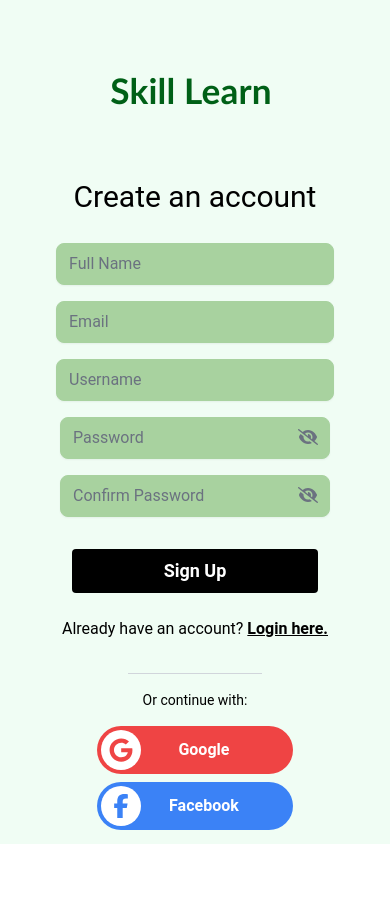
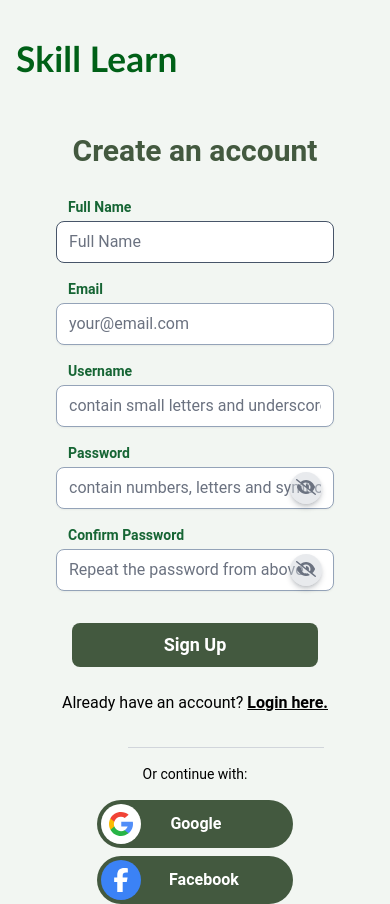
Before and after one commit to Skill-Learn-Final/Front-End, a React (Create React App) app in the folder with-react/: page /signup in a window 390 px wide. Before the commit the page ends 844 px from the top, so only its background shows below. Built offline with nearby package versions, Linux system fonts and the light colour scheme.

Commit message:
updated login and registration interface
login interface re-done
registration interface re-done
added colours on the tailwind.config

```diff
--- a/with-react/src/components/Divider/index.js
+++ b/with-react/src/components/Divider/index.js
@@ -1,9 +1,11 @@
 import React from "react";
 
-export const Divider = ({ type = "hor" }) => {
+export const Divider = ({ type = "hor", className }) => {
   if (type === "ver") {
     return <span className="h-full border-l border-gray-300"></span>;
   } else {
-    return <hr className="border-t border-gray-300 my-4 mx-24" />;
+    return (
+      <hr className={`border-t border-gray-300 my-4 mx-24 ${className}`} />
+    );
   }
 };
--- a/with-react/src/components/MVisuals/index.js
+++ b/with-react/src/components/MVisuals/index.js
@@ -1,3 +1 @@
 export { default as TextLogo } from "./TextLogo";
-export { default as Slider } from "./Slider";
-export { default as SignMedia } from "./SignMedia";
--- a/with-react/src/components/UserDetailInput/index.js
+++ b/with-react/src/components/UserDetailInput/index.js
@@ -5,6 +5,7 @@ import { faEye, faEyeSlash } from "@fortawesome/free-solid-svg-icons";
 export const UserDetailInput = ({
   id,
   type,
+  label,
   value,
   onChange,
   autoComplete,
@@ -21,10 +22,9 @@ export const UserDetailInput = ({
     setShowPassword(!showPassword);
   };
 
-  const inputClasses = `w-full border-green_200 px-3 py-2 rounded-lg shadow-sm focus:outline-none focus:shadow-outline-blue border-[1px] focus:border-green-700 ${
+  const inputClasses = `w-full border-2 border-slate-400 px-3 py-2 rounded-lg shadow-sm focus:shadow-md focus:shadow-dark_green border-[1px] focus:border-slate-600 ${
     size === "sm" ? "text-sm" : "text-base"
   }`;
-
   return (
     <div className="relative">
       {icon && (
@@ -32,26 +32,39 @@ export const UserDetailInput = ({
           {icon}
         </div>
       )}
+      <label
+        htmlFor={id}
+        className="block text-left text-green-800 text-sm font-semibold mb-1  pl-3"
+      >
+        {label}
+      </label>
+      <div>
         <input
           id={id}
-        type={type === "password" ? (showPassword ? "text" : "password") : type}
+          type={
+            type === "password" ? (showPassword ? "text" : "password") : type
+          }
           value={value}
           onChange={onChange}
           autoComplete={autoComplete}
           disabled={disabled}
           required={required}
-        placeholder={props.label}
           className={`
-          ${variant === "filled" ? "bg-green_200" : ""}
+            ${variant === "filled" ? "bg-white  " : ""}
             ${inputClasses}
             ${icon ? "pl-10" : ""}
           `}
+          {...props}
         />
         {type === "password" && (
-        <div className="absolute inset-y-0 right-0 pr-3 flex items-center">
+          <div className="absolute inset-y-0 right-0 pr-3 flex items-center mt-6">
             <button
               type="button"
-            className="bg-transparent text-gray-500 hover:text-gray-700 focus:outline-none focus:text-gray-700"
+              className={`h-8 w-8 ${
+                !showPassword
+                  ? "bg-gray-300/50 text-gray-500  hover:bg-gray-400 focus:bg-gray-400 hover:text-gray-100 focus:text-gray-100 "
+                  : "bg-medium_green text-faint_green shadow-green-900/20 focus:bg-green-900/50 hover:bg-green-900/50"
+              }  p-1 rounded-radius50  focus:outline-none shadow-gray-900/20 shadow-md `}
               onClick={handleClickShowPassword}
               disabled={disabled}
             >
@@ -64,5 +77,6 @@ export const UserDetailInput = ({
           </div>
         )}
       </div>
+    </div>
   );
 };
--- /dev/null
+++ b/with-react/src/components/common/GoogleLogo.js
@@ -0,0 +1,38 @@
+import React from "react";
+import { Divider } from "components";
+
+const GoogleLogo = ({ width, height }) => {
+  return (
+    <div className="relative inline-block bg-white rounded-radius50 p-2">
+      <div className="absolute -top-[6px] -left-[6px] w-9 h-9" />
+      <div className="z-10">
+        <svg
+          xmlns="http://www.w3.org/2000/svg"
+          viewBox="0 0 512 512"
+          id="google"
+          width="24"
+          height="24"
+        >
+          <path
+            fill="#fbbb00"
+            d="M113.47 309.408 95.648 375.94l-65.139 1.378C11.042 341.211 0 299.9 0 256c0-42.451 10.324-82.483 28.624-117.732h.014L86.63 148.9l25.404 57.644c-5.317 15.501-8.215 32.141-8.215 49.456.002 18.792 3.406 36.797 9.651 53.408z"
+          ></path>
+          <path
+            fill="#518ef8"
+            d="M507.527 208.176C510.467 223.662 512 239.655 512 256c0 18.328-1.927 36.206-5.598 53.451-12.462 58.683-45.025 109.925-90.134 146.187l-.014-.014-73.044-3.727-10.338-64.535c29.932-17.554 53.324-45.025 65.646-77.911h-136.89V208.176h245.899z"
+          ></path>
+          <path
+            fill="#28b446"
+            d="m416.253 455.624.014.014C372.396 490.901 316.666 512 256 512c-97.491 0-182.252-54.491-225.491-134.681l82.961-67.91c21.619 57.698 77.278 98.771 142.53 98.771 28.047 0 54.323-7.582 76.87-20.818l83.383 68.262z"
+          ></path>
+          <path
+            fill="#f14336"
+            d="m419.404 58.936-82.933 67.896C313.136 112.246 285.552 103.82 256 103.82c-66.729 0-123.429 42.957-143.965 102.724l-83.397-68.276h-.014C71.23 56.123 157.06 0 256 0c62.115 0 119.068 22.126 163.404 58.936z"
+          ></path>
+        </svg>
+      </div>
+    </div>
+  );
+};
+
+export default GoogleLogo;
--- /dev/null
+++ b/with-react/src/components/common/SocialLogin.js
@@ -0,0 +1,31 @@
+import React from "react";
+import GoogleLogo from "./GoogleLogo";
+import { FontAwesomeIcon } from "@fortawesome/react-fontawesome";
+import { faFacebookF } from "@fortawesome/free-brands-svg-icons";
+
+const SocialLogin = (id) => {
+  return (
+    <div className="grid grid-rows-2 grid-cols-2 items-center pt-4 gap-2 justify-items-center">
+      <button
+        className="w-full sm:w-3/5 flex col-span-1 sm:col-span-2 bg-dark_green hover:bg-green-900/80 rounded-full mx-2 p-1 items-center"
+        onClick={() => {}}
+      >
+        <GoogleLogo />
+
+        <p className="w-7/12 text-white font-semibold">Google</p>
+      </button>
+      <button
+        className="w-full sm:w-3/5 flex col-span-1 sm:col-span-2 bg-dark_green hover:bg-green-900/80 rounded-full mx-2 p-1 items-center"
+        onClick={() => {}}
+      >
+        <FontAwesomeIcon
+          icon={faFacebookF}
+          className="h-6 w-6 p-2 text-white bg-blue-500 rounded-full mr-2"
+        />
+        <p className="w-7/12 text-white font-semibold">Facebook</p>
+      </button>
+    </div>
+  );
+};
+
+export default SocialLogin;
--- a/with-react/src/components/index.js
+++ b/with-react/src/components/index.js
@@ -20,6 +20,7 @@ import { Footer } from "./Footer";
 import { UserDetailInput } from "./UserDetailInput";
 import { CircleGroup } from "./CircleGroup";
 import { Divider } from "./Divider";
+import GoogleLogo from "./common/GoogleLogo";
 export {
   Column,
   Datepicker,
@@ -43,4 +44,5 @@ export {
   UserDetailInput,
   CircleGroup,
   Divider,
+  GoogleLogo,
 };
--- a/with-react/src/pages/AccountInfo.jsx
+++ b/with-react/src/pages/AccountInfo.jsx
@@ -9,7 +9,7 @@ const AccountInfo = (userid) => {
     setActiveTab(tab);
   };
   return (
-    <Column className="bg-light_green flex flex-col font-inter items-center justify-start mx-[auto] w-[100%]">
+    <Column className="bg-faint_green flex flex-col font-inter items-center justify-start mx-[auto] w-[100%]">
       <NavBarP />
       <div className="w-2/3 h-fit sm:w-full flex flex-wrap justify-evenly items-center p-10">
         <div className="w-full h-screen ">
--- a/with-react/src/pages/Login.jsx
+++ b/with-react/src/pages/Login.jsx
@@ -1,10 +1,8 @@
 import React, { useState } from "react";
 import { TextLogo } from "../components/MVisuals";
 import { Link } from "react-router-dom";
-import { Facebook, Google } from "@mui/icons-material";
-import { Column, Row, Divider, UserDetailInput, CircleGroup } from "components";
-import { FontAwesomeIcon } from "@fortawesome/react-fontawesome";
-import { faFacebookF, faGoogle } from "@fortawesome/free-brands-svg-icons";
+import { Column, Row, Divider, UserDetailInput } from "components";
+import SocialLogin from "components/common/SocialLogin";
 
 const Login = () => {
   const [username, setUsername] = useState("");
@@ -25,23 +23,28 @@ const Login = () => {
 
   return (
     <React.Fragment>
-      <div class="w-full flex flex-wrap bg-green-50">
+      <div className="h-screen bg-faint_green">
+        <div className="w-full  h-fit flex flex-wrap bg-faint_green">
           {/* <!-- Login Section --> */}
-        <Column class="w-1/2 h-screen sm:w-full md:w-full  flex flex-col">
-          <Row class="flex justify-center md:justify-start pt-12 md:pl-12 ">
+          <Column className="w-1/2  sm:w-full md:w-full  flex flex-col">
+            <Row className="flex justify-center md:justify-start pt-12 md:pl-12 ">
               <Link
                 to="/"
                 component="a"
-              class="text-white font-bold text-xl  p-4"
+                className="text-white font-bold text-xl  p-4"
               >
                 {TextLogo(2.2)}
               </Link>
             </Row>
-
-          <Row class="flex flex-col justify-center md:justify-start my-auto pt-8 md:pt-0 px-8 md:px-24 lg:px-32">
-            <p class="w-full text-center text-3xl">Welcome back.</p>
-            <form class="flex flex-col pt-3 md:pt-8" onsubmit={handleSubmit}>
-              <div class="flex flex-col pt-4 px-6">
+            <Row className="flex flex-col justify-center md:justify-start my-auto pt-8 md:pt-0 px-8 md:px-24 lg:px-32">
+              <p className="w-full text-center font-semibold text-dark_green text-3xl">
+                Welcome back.
+              </p>
+              <form
+                className="flex flex-col pt-3 md:pt-8"
+                onsubmit={handleSubmit}
+              >
+                <div className="flex flex-col pt-4 px-6">
                   <UserDetailInput
                     label="Email"
                     type="email"
@@ -49,13 +52,13 @@ const Login = () => {
                     onChange={handleUsernameChange}
                     id="email"
                     placeholder="your@email.com"
+                    autoFocus
                   />
                 </div>
-
-              <div class="flex flex-col pt-4 px-6">
+                <div className="flex flex-col pt-4 px-6">
                   <UserDetailInput
-                  id="password1"
-                  Label="Password"
+                    id="pass-word"
+                    label="Password"
                     type="password"
                     value={password}
                     onChange={handlePasswordChange}
@@ -63,17 +66,16 @@ const Login = () => {
                     autoComplete="password"
                   />
                 </div>
-
                 <button
                   type="submit"
-                class="bg-black text-white font-bold text-lg rounded hover:bg-gray-900 hover:border-b-4 hover:border-green-500 hover:pb-[3.5px] p-2 mt-8 mx-10"
+                  className="bg-dark_green text-white font-bold text-lg rounded-lg hover:bg-green-900/80 focus:bg-dark_green p-2 mt-8 mx-6"
                 >
                   Log In
                 </button>
               </form>
               <div className="text-center ">
-              <div class="text-center pt-12 pb-6">
-                <p>
+                <div className="text-center pt-12 pb-6">
+                  <p className>
                     Don't have an account?{" "}
                     <Link
                       to="/signup"
@@ -85,40 +87,19 @@ const Login = () => {
                 </div>
                 <Divider />
                 <p className="text-sm">Or continue with:</p>
-              <div className="grid grid-rows-2 grid-cols-2 items-center pt-4 gap-2 justify-items-center">
-                <button
-                  className="w-full sm:w-3/5 flex col-span-1 sm:col-span-2 bg-red-500 hover:bg-red-700 rounded-full mx-2 p-1 items-center"
-                  onClick={() => {}}
-                >
-                  <FontAwesomeIcon
-                    icon={faGoogle}
-                    className="h-6 w-6 p-2 bg-white text-red-500 rounded-full mr-2"
-                  />
-                  <p className="w-7/12 text-white font-semibold">Google</p>
-                </button>
-                <button
-                  className="w-full sm:w-3/5 flex col-span-1 sm:col-span-2 bg-blue-500 hover:bg-blue-700 rounded-full mx-2 p-1 items-center"
-                  onClick={() => {}}
-                >
-                  <FontAwesomeIcon
-                    icon={faFacebookF}
-                    className="h-6 w-6 p-2 bg-white text-blue-500 rounded-full mr-2"
-                  />
-                  <p className="w-7/12 text-white font-semibold">Facebook</p>
-                </button>
-              </div>
+                <SocialLogin />
               </div>
             </Row>
           </Column>
-
           {/* <!-- Image Section --> */}
-        <div class="w-1/2 h-screen sm:hidden md:hidden lg:block relative">
-          <div class="absolute inset-0 bg-gradient-to-l from-transparent to-green-50"></div>
+          <div className="w-1/2 h-screen sm:hidden md:hidden lg:block relative">
+            <div className="absolute inset-0 bg-gradient-to-l from-transparent to-faint_green"></div>
             <img
-            class="object-cover w-full h-screen"
+              className="object-cover w-full h-screen"
               src="https://source.unsplash.com/random/600x800"
               alt="login decoration"
             />
+          </div>
         </div>
       </div>
     </React.Fragment>
--- a/with-react/src/pages/Signup.jsx
+++ b/with-react/src/pages/Signup.jsx
@@ -1,10 +1,8 @@
 import React, { useState } from "react";
 import { TextLogo } from "../components/MVisuals";
-import { Facebook, Google } from "@mui/icons-material";
 import { Link } from "react-router-dom";
 import { Column, Row, UserDetailInput, Divider } from "components";
-import { FontAwesomeIcon } from "@fortawesome/react-fontawesome";
-import { faFacebookF, faGoogle } from "@fortawesome/free-brands-svg-icons";
+import SocialLogin from "components/common/SocialLogin";
 
 const Signup = ({ onClose }) => {
   const [fullName, setFullName] = useState("");
@@ -40,21 +38,23 @@ const Signup = ({ onClose }) => {
 
   return (
     <React.Fragment>
-      <div className="w-full h-max flex flex-wrap bg-green-50">
+      <div className="h-screen bg-faint_green">
+        <div className="w-full h-fit flex flex-wrap bg-faint_green">
           {/* <!-- Login Section --> */}
-        <Column className="w-1/2 h-screen sm:w-full md:w-3/4  flex flex-col">
-          <Row className="flex justify-center md:justify-start pt-12 md:pl-12 md:-mb-24">
+          <Column className="w-1/2 sm:w-full md:w-full  flex flex-col">
+            <Row className="flex justify-start pt-4">
               <Link
                 to="/"
                 component="a"
-              className="text-white font-bold text-xl  p-4"
+                className="text-white font-bold text-xl text-left  p-4"
               >
                 {TextLogo(2.2)}
               </Link>
             </Row>
-
-          <Row className="flex flex-col justify-center md:justify-start my-auto pt-8 md:pt-0 px-8 md:px-24 lg:px-32">
-            <p className="w-full text-center text-3xl">Create an account</p>
+            <Row className="flex flex-col justify-center md:justify-start my-auto pt-8  px-8 lg:px-32">
+              <p className="w-full text-center font-semibold text-dark_green text-3xl">
+                Create an account
+              </p>
               <form
                 className="flex flex-col pt-3 md:pt-8"
                 onsubmit={handleSubmit}
@@ -64,8 +64,10 @@ const Signup = ({ onClose }) => {
                     label="Full Name"
                     type="text"
                     value={fullName}
+                    placeholder="Full Name"
                     onChange={handlefullNameChange}
                     autoComplete="name"
+                    autoFocus
                   />
                 </div>
                 <div className="flex flex-col pt-4 px-6">
@@ -74,6 +76,7 @@ const Signup = ({ onClose }) => {
                     label="Email"
                     type="email"
                     value={email}
+                    placeholder="your@email.com"
                     onChange={handleEmailChange}
                     autoComplete="email"
                   />
@@ -84,40 +87,40 @@ const Signup = ({ onClose }) => {
                     label="Username"
                     type="text"
                     value={username}
+                    placeholder="contain small letters and underscore only."
                     onChange={handleUsernameChange}
                     autoComplete="username"
                   />
                 </div>
-              <div className="flex flex-row md:flex-col sm:flex-col xs:flex-col pt-4 px-6">
-                <div className="flex-1 px-1 ">
+                <div className="flex flex-col pt-4 px-6">
                   <UserDetailInput
                     id="pass-word"
                     label="Password"
                     type="password"
                     value={password}
+                    placeholder="contain numbers, letters and symbols."
                     onChange={handlePasswordChange}
                     autoComplete="new-password"
                   />
                 </div>
-                <div className="flex-1 px-1 md:pt-4 sm:pt-4 xs:pt-4 ">
+                <div className="flex flex-col pt-4 px-6">
                   <UserDetailInput
                     id="confirm-password"
                     label="Confirm Password"
                     type="password"
                     value={confirmPassword}
+                    placeholder="Repeat the password from above."
                     onChange={handleConfirmPasswordChange}
                     autoComplete="new-password"
                   />
                 </div>
-              </div>
                 <button
                   type="submit"
-                className="bg-black text-white font-bold text-lg rounded hover:bg-gray-900 hover:border-b-4 hover:border-green-500 hover:pb-[3.5px] p-2 mt-8 mx-10"
+                  className="bg-dark_green text-white font-bold text-lg rounded-lg hover:bg-green-900/80 focus:bg-dark_green p-2 mt-8 mx-10"
                 >
                   Sign Up
                 </button>
               </form>
-
               <div className="text-center ">
                 <div className="text-center pt-6 pb-4">
                   <p>
@@ -132,35 +135,13 @@ const Signup = ({ onClose }) => {
                 </div>
                 <Divider type="hor" className="w-3/5" />
                 <p className="text-sm">Or continue with:</p>
-              <div className="grid grid-rows-2 grid-cols-2 items-center pt-4 gap-2 justify-items-center">
-                <button
-                  className="w-full sm:w-3/5 flex col-span-1 sm:col-span-2 bg-red-500 hover:bg-red-700 rounded-full mx-2 p-1 items-center"
-                  onClick={() => {}}
-                >
-                  <FontAwesomeIcon
-                    icon={faGoogle}
-                    className="h-6 w-6 p-2 bg-white text-red-500 rounded-full mr-2"
-                  />
-                  <p className="w-7/12 text-white font-semibold">Google</p>
-                </button>
-                <button
-                  className="w-full sm:w-3/5 flex col-span-1 sm:col-span-2 bg-blue-500 hover:bg-blue-700 rounded-full mx-2 p-1 items-center"
-                  onClick={() => {}}
-                >
-                  <FontAwesomeIcon
-                    icon={faFacebookF}
-                    className="h-6 w-6 p-2 bg-white text-blue-500 rounded-full mr-2"
-                  />
-                  <p className="w-7/12 text-white font-semibold">Facebook</p>
-                </button>
-              </div>
+                <SocialLogin />
               </div>
             </Row>
           </Column>
-
           {/* <!-- Image Section --> */}
           <div className="w-1/2 h-screen sm:hidden md:hidden lg:block relative">
-          <div className="absolute inset-0 bg-gradient-to-l from-transparent to-green-50"></div>
+            <div className="absolute inset-0 bg-gradient-to-l from-transparent to-faint_green"></div>
             <img
               className="object-cover w-full h-screen"
               src="https://source.unsplash.com/random/600x800"
@@ -168,6 +149,7 @@ const Signup = ({ onClose }) => {
             />
           </div>
         </div>
+      </div>
     </React.Fragment>
   );
 };
--- a/with-react/tailwind.config.js
+++ b/with-react/tailwind.config.js
@@ -6,12 +6,16 @@ module.exports = {
   ],
   darkMode: "class",
   theme: {
-    screens: {
-      sm: { min: "200px", max: "767px" },
-      md: { min: "768px", max: "1023px" },
-    },
     extend: {
+      screens: {
+        sm: { min: "200px", max: "767px" },
+        md: { min: "768px", max: "1023px" },
+      },
       colors: {
+        black: "#080D07",
+        medium_green: "#7F8C7D",
+        dark_green: "#43593F",
+        faint_green: "#f2f6f2",
         light_green: "#E1F2DF",
         light_green_nav: "#EFF9EE",
         green_300: "#82b378",
```
Also changed, not shown: with-react/src/components/MVisuals/SignMedia.jsx (deleted, +0 -41 lines), with-react/src/components/MVisuals/Slider.jsx (deleted, +0 -32 lines). Lines whose indentation alone changed are shown as unchanged.
